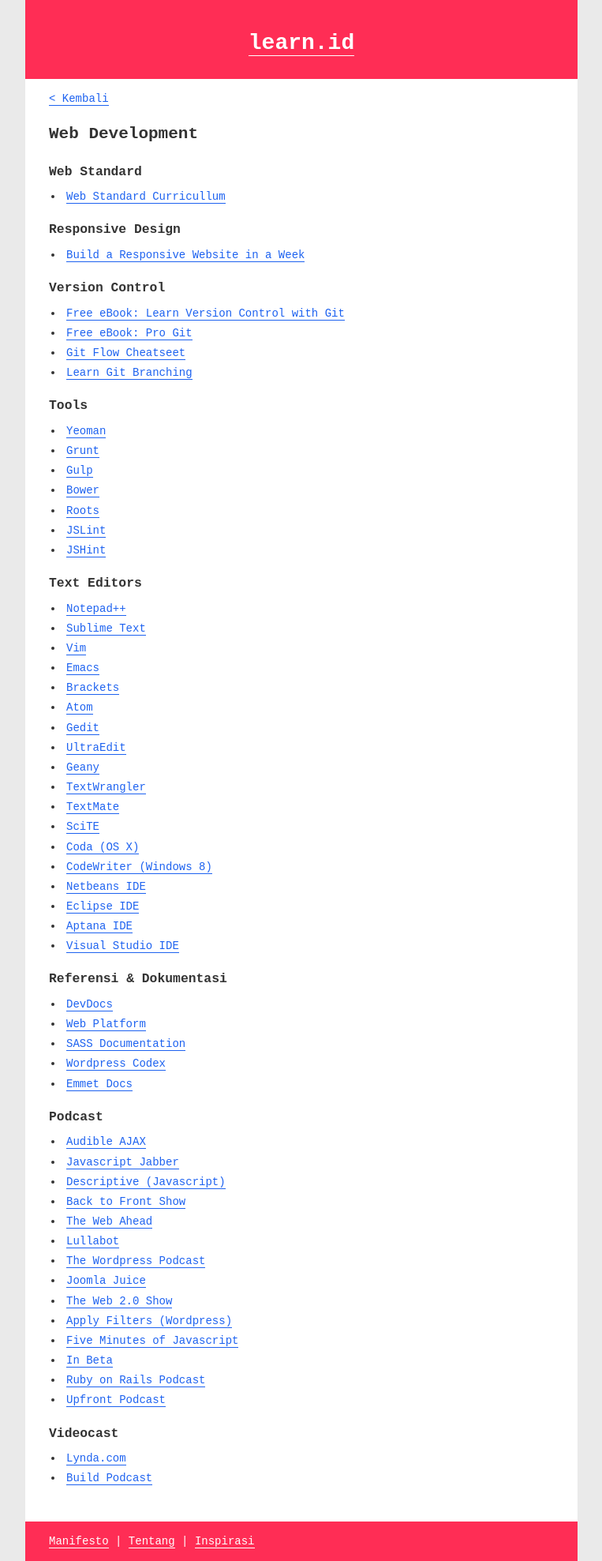
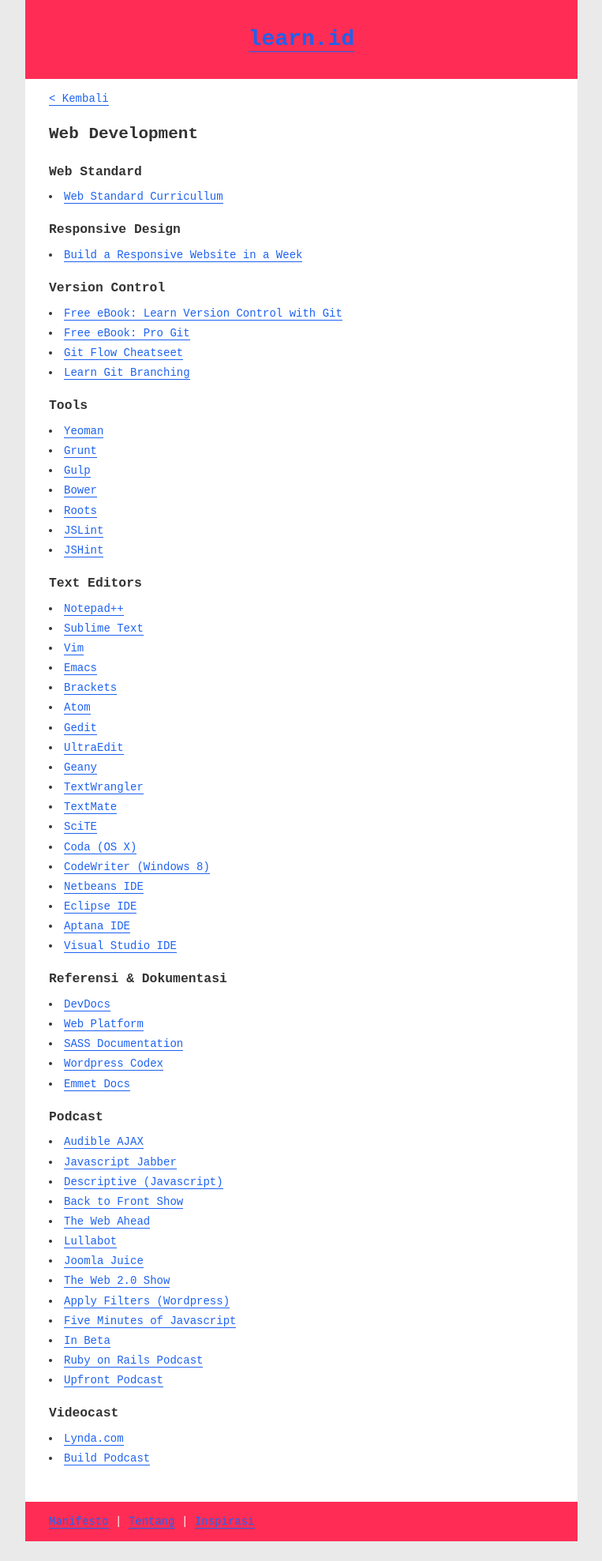
Before and after one commit to irff/learn, a Jekyll site: the page built from _kanal/web-development.md, in a window 1280 px wide. Shown: the whole page at 79% size, without its empty margins (258-1021 px from the left). Built offline with Jekyll 4.4.1, drawn with Linux system fonts in a browser that asks for light colours; after the commit the page ends 1952 px from its top, so only the background shows below that.

Commit message:
Tengahkan header, ganti warna tautan yang pernah dikunjungi, hapus tautan rusak

```diff
--- a/_kanal/web-development.md
+++ b/_kanal/web-development.md
@@ -63,8 +63,7 @@
 - [Descriptive (Javascript)](http://descriptive.audio/)
 - [Back to Front Show](http://backtofrontshow.com/)
 - [The Web Ahead](http://5by5.tv/webahead)
-- [Lullabot](http://www.lullabot.com/audiocast)
-- [The Wordpress Podcast](http://wp-community.org/)
+- [Lullabot](https://www.lullabot.com/blog/podcasts)
 - [Joomla Juice](http://www.joomlajuice.com/)
 - [The Web 2.0 Show](http://web20show.com/)
 - [Apply Filters (Wordpress)](http://applyfilters.fm/)
--- a/css/styles.scss
+++ b/css/styles.scss
@@ -12,6 +12,7 @@
 
 $primary: #ff2d55;
 $link: #1d62f0;
+$link-visited: $primary;
 $text: #333;
 $white: #fff;
 $gray-ea: #eaeaea;
@@ -36,8 +37,14 @@
 
 a {
 	text-decoration: none;
-	color: $link;
-	border-bottom: 1px solid $link;
+	&:link {
+		color: $link;
+		border-bottom: 1px solid $link;
+	}
+	&:visited {
+		color: $link-visited;
+		border-bottom: 1px solid $link-visited;
+	}
 }
 
 h1, h2, h3, h4, h5, h6, p {
@@ -47,7 +54,7 @@
 ol, ul {
 	margin: 5px 0 20px;
 	list-style-position: inside;
-	padding-left: 3px;
+	padding-left: 3	px;
 	li {
 		margin: 5px 0;
 	}
@@ -57,6 +64,12 @@
 	text-align: center;
 }
 
+header {
+	h1 {
+		margin: 15px 0;
+	}
+}
+
 header, footer {
 	padding: 15px 30px;
 	background-color: $primary;
@@ -64,6 +77,10 @@
 	a {
 		border-bottom: 1px solid $white;
 		color: $white;
+		&:visited {
+			color: $white;
+			border-bottom: 1px solid $white;
+		}
 	}
 }
 
```
Also changed, not shown: 2 other files.
